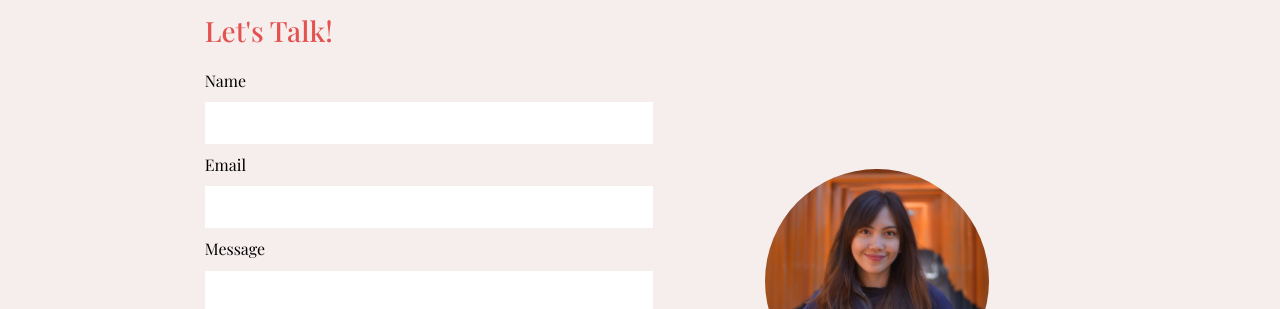
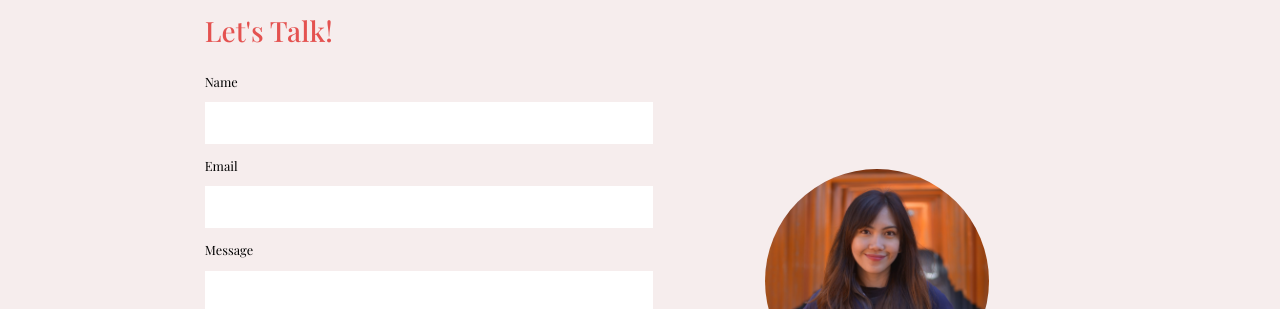
Before and after one commit to jezraelhope/Portfolio, a React (Create React App) app: page / in a window 1280 px wide. Shown: the part 3466-3775 px from the top of the page. Built offline with nearby package versions, Linux system fonts and the light colour scheme; a web font is replaced by a local one.

Commit message:
change contact styling

```diff
--- a/src/Styles/contact.css
+++ b/src/Styles/contact.css
@@ -16,8 +16,13 @@
 	width: 50%;
 }
 
+.form-group label {
+	font-size: .8em;
+	/* font-family: 'Comfortaa', serif; */
+}
+
 .text-field {
-	margin-bottom: .3em;
+	margin: .3em 0;
 	padding: 1em .5em;
 	border: none;
 }
@@ -72,6 +77,7 @@
 	margin: 0 .5em;
 }
 
+
 @media screen and (min-width:768px) {
 	.contact-container {
 		width: 100%;
```
